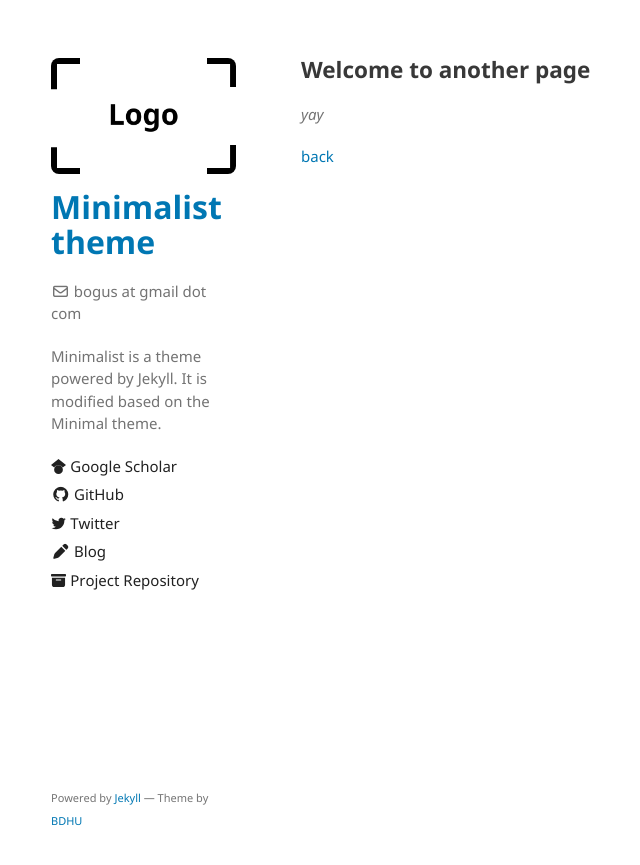
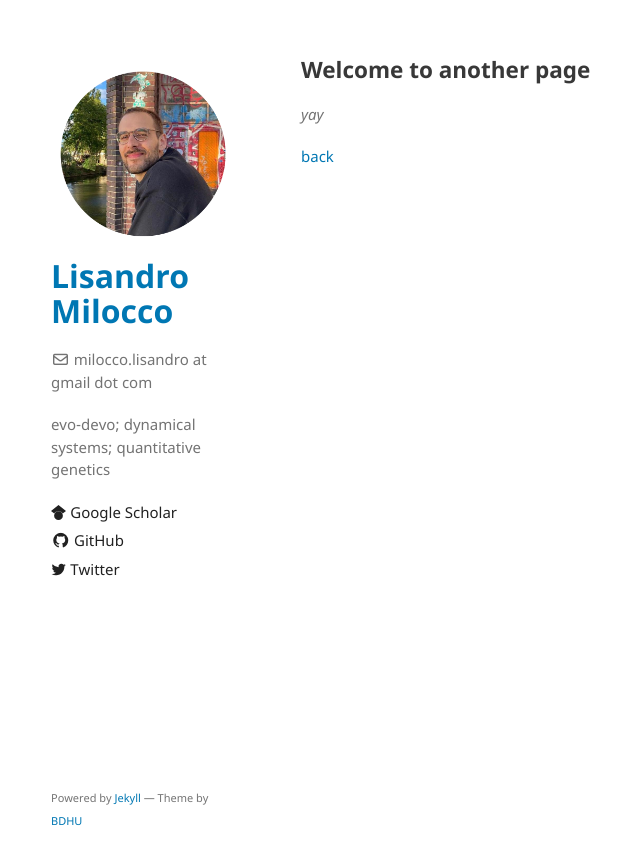
Before and after one commit to lisandromilocco/lisandromilocco.github.io, a Jekyll site: the page built from another-page.md, in a window 1280 px wide. Shown: the top 865 px of the page, without its empty margins (159-799 px from the left). Built offline with Jekyll 4.4.1, drawn with Linux system fonts in a browser that asks for light colours; our own code applies the rules of GitHub Pages for plain Markdown files.

Commit message:
Update _config.yml

```diff
--- a/_config.yml
+++ b/_config.yml
@@ -1,9 +1,9 @@
-title: Minimalist theme
-logo: /assets/img/logo.png
-email: bogus at gmail dot com
-description: Minimalist is a theme powered by Jekyll. It is modified based on the Minimal theme.
+title: Lisandro Milocco
+logo: /assets/img/circular_profile.png
+email: milocco.lisandro at gmail dot com
+description: evo-devo; dynamical systems; quantitative genetics
 show_downloads: false
-google_analytics: UA-108144808-1
+#google_analytics: UA-108144808-1
 color-scheme: auto
 plugins:
   - jekyll-sitemap
@@ -14,19 +14,13 @@ plugins:
 sidebar:
   - name: Google Scholar
     icon: <svg xmlns="http://www.w3.org/2000/svg" aria-hidden="true" role="img" style="vertical-align:-0.125em;" width="1em" height="1em" preserveAspectRatio="xMidYMid meet" viewBox="0 0 24 24"><path d="M5.242 13.769L0 9.5L12 0l12 9.5l-5.242 4.269C17.548 11.249 14.978 9.5 12 9.5c-2.977 0-5.548 1.748-6.758 4.269zM12 10a7 7 0 1 0 0 14a7 7 0 0 0 0-14z" fill="currentColor"/></svg>
-    link: https://scholar.google.com/citations?user=zR6afi8AAAAJ
+    link: https://scholar.google.com/citations?user=7YIy3TcAAAAJ
   - name: GitHub
     icon: <i class="fa-brands fa-github"></i>
-    link: https://github.com/BDHU
+    link: https://github.com/millisan
   - name: Twitter
     icon: <svg xmlns="http://www.w3.org/2000/svg" aria-hidden="true" role="img" style="vertical-align:-0.125em;" width="1em" height="1em" preserveAspectRatio="xMidYMid meet" viewBox="0 0 24 24"><g fill="none"><path d="M23.643 4.937c-.835.37-1.732.62-2.675.733a4.67 4.67 0 0 0 2.048-2.578a9.3 9.3 0 0 1-2.958 1.13a4.66 4.66 0 0 0-7.938 4.25a13.229 13.229 0 0 1-9.602-4.868c-.4.69-.63 1.49-.63 2.342A4.66 4.66 0 0 0 3.96 9.824a4.647 4.647 0 0 1-2.11-.583v.06a4.66 4.66 0 0 0 3.737 4.568a4.692 4.692 0 0 1-2.104.08a4.661 4.661 0 0 0 4.352 3.234a9.348 9.348 0 0 1-5.786 1.995a9.5 9.5 0 0 1-1.112-.065a13.175 13.175 0 0 0 7.14 2.093c8.57 0 13.255-7.098 13.255-13.254c0-.2-.005-.402-.014-.602a9.47 9.47 0 0 0 2.323-2.41l.002-.003z" fill="currentColor"/></g></svg>
-    link: https://twitter.com/BodunHu
-  - name: Blog
-    icon: <i class="fa-solid fa-pen"></i>
-    link: https://www.bodunhu.com/blog/
-  - name: Project Repository
-    icon: <svg xmlns="http://www.w3.org/2000/svg" aria-hidden="true" role="img" style="vertical-align:-0.125em;" width="1em" height="1em" preserveAspectRatio="xMidYMid meet" viewBox="0 0 16 16"><g fill="currentColor"><path d="M12.643 15C13.979 15 15 13.845 15 12.5V5H1v7.5C1 13.845 2.021 15 3.357 15h9.286zM5.5 7h5a.5.5 0 0 1 0 1h-5a.5.5 0 0 1 0-1zM.8 1a.8.8 0 0 0-.8.8V3a.8.8 0 0 0 .8.8h14.4A.8.8 0 0 0 16 3V1.8a.8.8 0 0 0-.8-.8H.8z"/></g></svg>
-    link: https://github.com/BDHU/minimalist
+    link: https://twitter.com/LisandroMilocco
 
 # https://github.com/github/pages-gem/issues/399#issuecomment-301827749
 # When running locally, we run into the following error —
```
